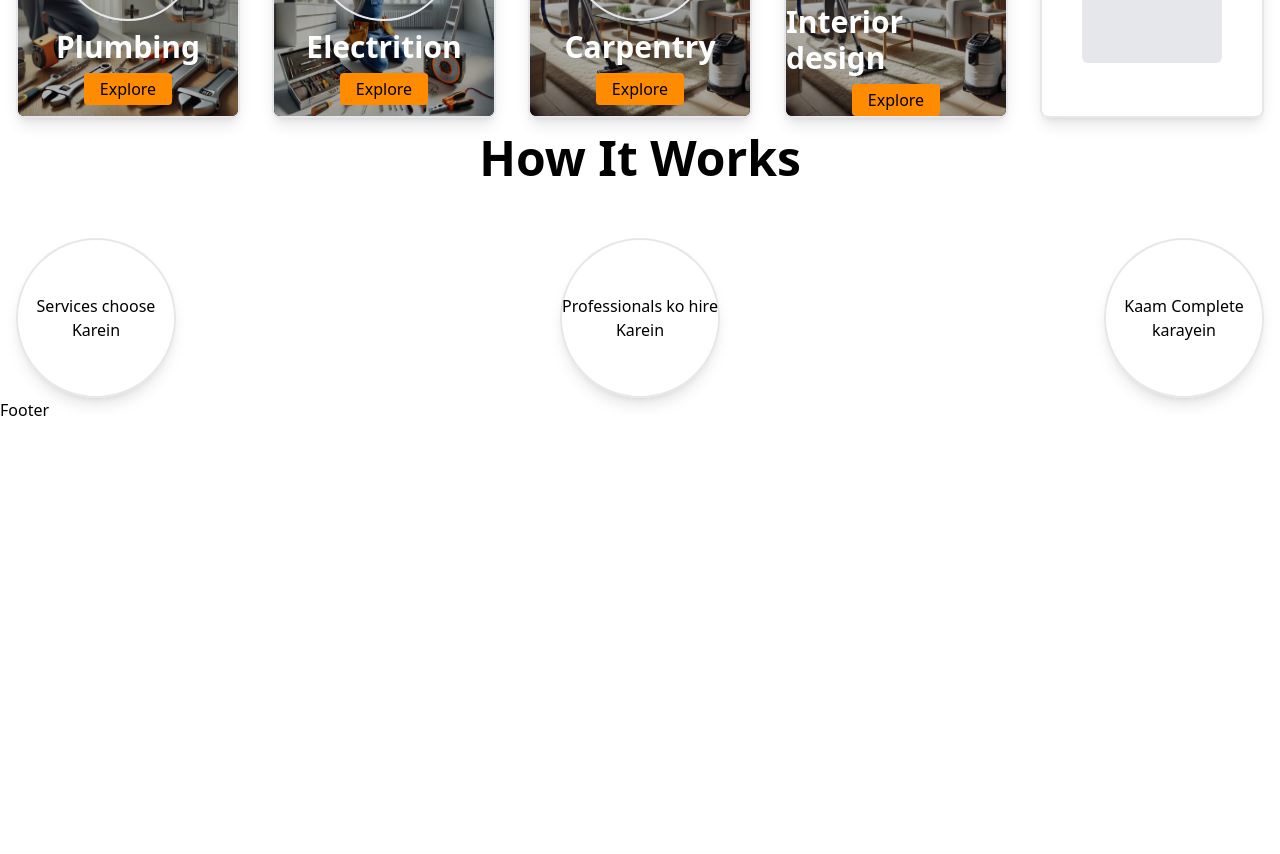
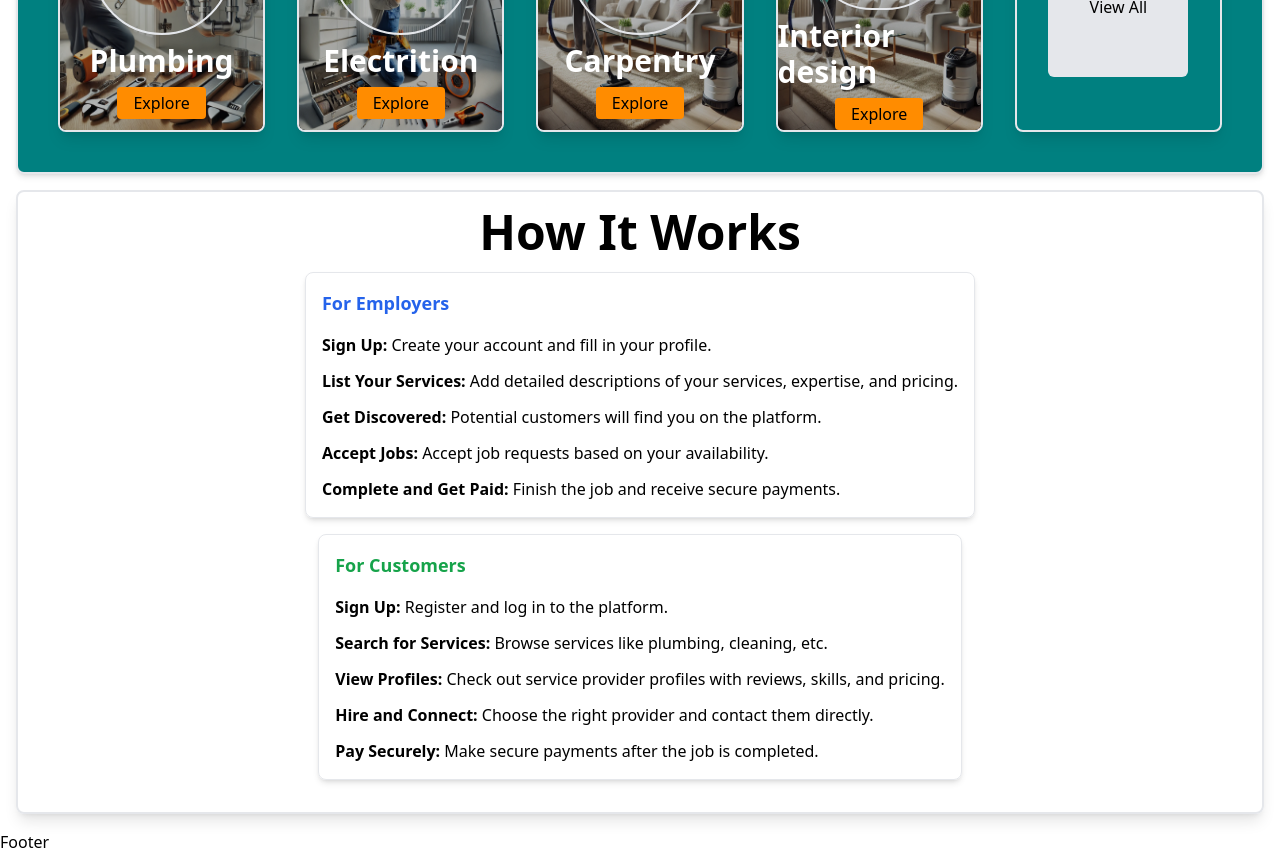
Before and after one commit to shivanand91/Sarvisso, a React (Vite) app in the folder Frontend/: page / in a window 1280 px wide. Shown: the part 800-1654 px from the top of the page. Before the commit the page ends 1222 px from the top, so only its background shows below. Built offline with nearby package versions, Linux system fonts and the light colour scheme.

Commit message:
this is the change in how it works

```diff
--- a/Frontend/package.json
+++ b/Frontend/package.json
@@ -10,10 +10,16 @@
     "preview": "vite preview"
   },
   "dependencies": {
+    "@emotion/react": "^11.14.0",
+    "@emotion/styled": "^11.14.0",
+    "@mui/material": "^6.3.0",
+    "@mui/styled-engine-sc": "^6.3.0",
+    "primereact": "^10.8.5",
     "react": "^18.3.1",
     "react-dom": "^18.3.1",
     "react-icons": "^5.4.0",
     "react-router-dom": "^7.1.1",
+    "styled-components": "^6.1.13",
     "swiper": "^11.1.15"
   },
   "devDependencies": {
--- a/Frontend/src/components/Services.jsx
+++ b/Frontend/src/components/Services.jsx
@@ -7,8 +7,8 @@ import electric from '../assets/images/electric.webp'
 
 const Services = () => {
   return (
-    <div>
-      <h1 className='text-center font-bold mb-4 mt-4 text-5xl'>Services</h1>
+    <div className='border-2 m-4 px-6 pb-10 rounded-lg bg-primary-color pt-2 shadow-md'>
+      <h1 className='text-center font-bold mb-4 mt-1 text-5xl'>Services</h1>
       <div className='md:flex md:justify-between md:items-center md:gap-8 px-4'>
         <Card text="Plumbing" img={plumb} />
         <Card text="Electrition" img={electric} />
--- a/Frontend/src/components/Works.jsx
+++ b/Frontend/src/components/Works.jsx
@@ -1,13 +1,32 @@
+import { Stepper } from '@mui/material'
 import React from 'react'
 
 const Works = () => {
   return (
-    <div className=''>
-      <h1 className='text-center font-bold mb-4 mt-4 text-5xl'>How It Works</h1>
-      <div className='flex flex-wrap justify-between px-4 md:items-center md:gap-56 mt-14 '>
-        <div className='h-[160px] w-[160px] shadow-lg border-2  rounded-full flex justify-center items-center '><h1 className='text-center'>Services choose Karein </h1></div>
-        <div className='h-[160px] w-[160px] shadow-lg border-2 rounded-full flex justify-center items-center  '><h1 className='text-center'>Professionals ko hire Karein</h1></div>
-        <div className='h-[160px] w-[160px] shadow-lg border-2 rounded-full flex justify-center items-center  '> <h1 className='text-center'>Kaam Complete karayein</h1></div>
+    <div className=' border-2 m-4 pb-8 pt-2 rounded-lg shadow-lg'>
+      <h1 className='text-center font-bold mb-4 mt-2 text-5xl'>How It Works</h1>
+      <div className='flex justify-center flex-wrap gap-4 items-center'>
+        <div className="border p-4 rounded-lg shadow-md">
+            <h3 className="font-semibold text-lg text-blue-600 mb-4">For Employers</h3>
+            <ol className="space-y-3">
+              <li><span className="font-bold">Sign Up:</span> Create your account and fill in your profile.</li>
+              <li><span className="font-bold">List Your Services:</span> Add detailed descriptions of your services, expertise, and pricing.</li>
+              <li><span className="font-bold">Get Discovered:</span> Potential customers will find you on the platform.</li>
+              <li><span className="font-bold">Accept Jobs:</span> Accept job requests based on your availability.</li>
+              <li><span className="font-bold">Complete and Get Paid:</span> Finish the job and receive secure payments.</li>
+            </ol>
+          </div>
+
+        <div className="border p-4 rounded-lg shadow-md">
+            <h3 className="font-semibold text-lg text-green-600 mb-4">For Customers</h3>
+            <ol className="space-y-3">
+              <li><span className="font-bold">Sign Up:</span> Register and log in to the platform.</li>
+              <li><span className="font-bold">Search for Services:</span> Browse services like plumbing, cleaning, etc.</li>
+              <li><span className="font-bold">View Profiles:</span> Check out service provider profiles with reviews, skills, and pricing.</li>
+              <li><span className="font-bold">Hire and Connect:</span> Choose the right provider and contact them directly.</li>
+              <li><span className="font-bold">Pay Securely:</span> Make secure payments after the job is completed.</li>
+            </ol>
+          </div>
       </div>
     </div>
   )
```
Also changed, not shown: 1 other file (tests, documents, lock files or other folders).
